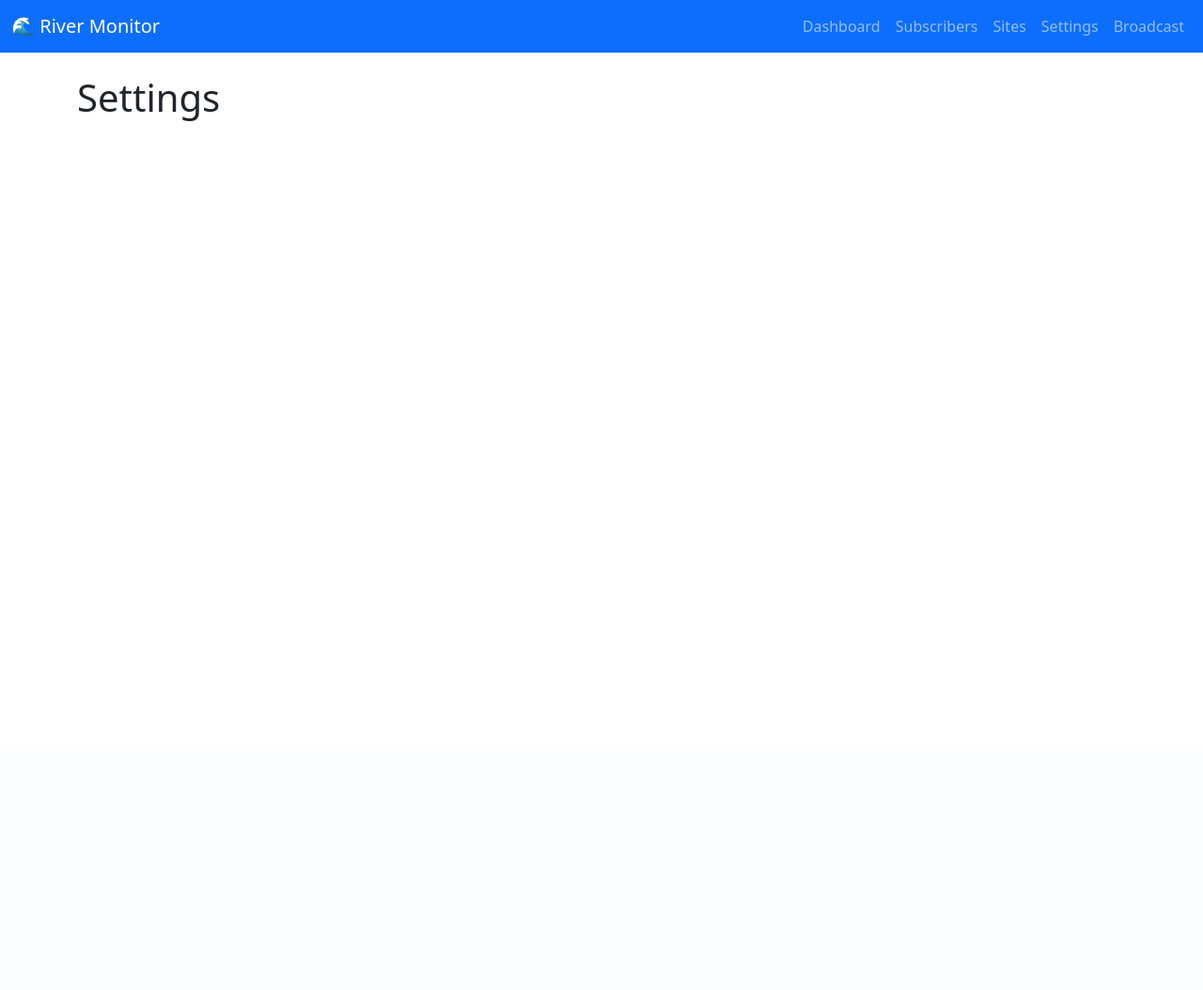
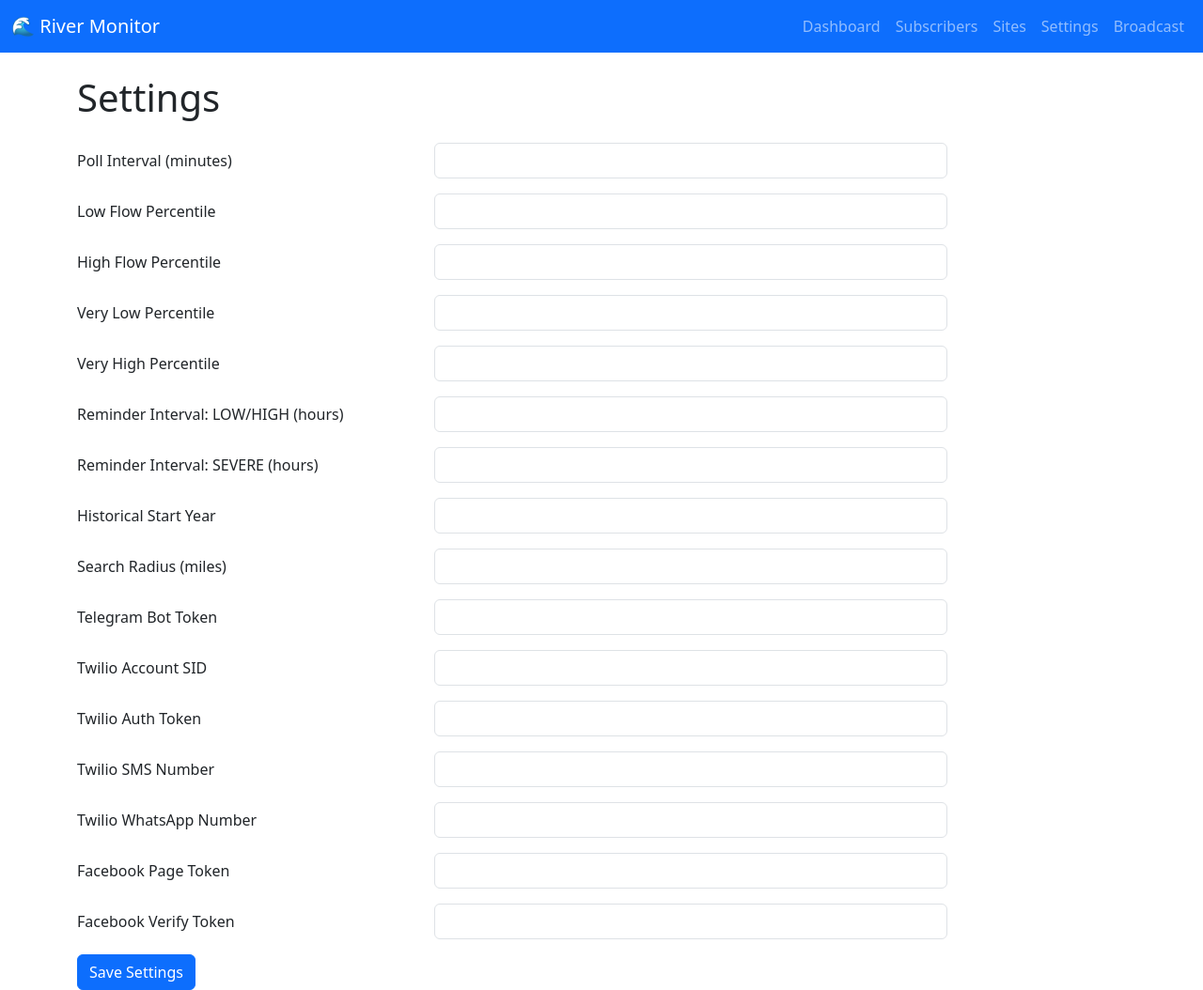
Before and after one commit to conradstorz/My_River_Level, a Flask app: page /settings in a window 1280 px wide. Shown: the whole page at 94% size. Before the commit the page ends 129 px from the top, so only its background shows below. Run offline with Flask 3, Linux system fonts and the light colour scheme; data that the repository does not hold is empty.

Commit message:
feat: settings page for all config including channel credentials
Co-Authored-By: Claude Sonnet 4.6 <noreply@anthropic.com>

```diff
--- a/web/routes.py
+++ b/web/routes.py
@@ -1,5 +1,24 @@
 from flask import render_template, current_app, request, redirect, url_for, flash
 from db.models import get_db, get_setting, set_setting
+
+SETTINGS_FIELDS = [
+    ("poll_interval_minutes", "Poll Interval (minutes)", "number"),
+    ("low_percentile", "Low Flow Percentile", "number"),
+    ("high_percentile", "High Flow Percentile", "number"),
+    ("very_low_percentile", "Very Low Percentile", "number"),
+    ("very_high_percentile", "Very High Percentile", "number"),
+    ("reminder_low_high_hours", "Reminder Interval: LOW/HIGH (hours)", "number"),
+    ("reminder_severe_hours", "Reminder Interval: SEVERE (hours)", "number"),
+    ("historical_start_year", "Historical Start Year", "number"),
+    ("search_radius_miles", "Search Radius (miles)", "number"),
+    ("telegram_bot_token", "Telegram Bot Token", "password"),
+    ("twilio_account_sid", "Twilio Account SID", "text"),
+    ("twilio_auth_token", "Twilio Auth Token", "password"),
+    ("twilio_sms_number", "Twilio SMS Number", "text"),
+    ("twilio_whatsapp_number", "Twilio WhatsApp Number", "text"),
+    ("facebook_page_token", "Facebook Page Token", "password"),
+    ("facebook_verify_token", "Facebook Verify Token", "text"),
+]
 
 
 def register_routes(app):
@@ -164,7 +183,15 @@ def register_routes(app):
 
     @app.route("/settings", methods=["GET", "POST"])
     def settings():
-        return render_template("settings.html", fields=[], current={})
+        db_path = current_app.config["DB_PATH"]
+        if request.method == "POST":
+            for key, _, _ in SETTINGS_FIELDS:
+                value = request.form.get(key, "")
+                set_setting(key, value, db_path)
+            flash("Settings saved.", "success")
+            return redirect(url_for("settings"))
+        current = {key: get_setting(key, db_path, default="") for key, _, _ in SETTINGS_FIELDS}
+        return render_template("settings.html", fields=SETTINGS_FIELDS, current=current)
 
     @app.route("/broadcast", methods=["GET", "POST"])
     def broadcast():
--- a/web/templates/settings.html
+++ b/web/templates/settings.html
@@ -1,3 +1,19 @@
 {% extends "base.html" %}
 {% block title %}Settings{% endblock %}
-{% block content %}<h1>Settings</h1>{% endblock %}
+{% block content %}
+<h1 class="mb-4">Settings</h1>
+<form method="post" action="/settings">
+  {% for key, label, input_type in fields %}
+  <div class="mb-3 row">
+    <label class="col-sm-4 col-form-label">{{ label }}</label>
+    <div class="col-sm-6">
+      <input type="{{ input_type }}" name="{{ key }}"
+             value="{{ current[key] }}"
+             class="form-control"
+             {% if input_type == "password" %}autocomplete="new-password"{% endif %}>
+    </div>
+  </div>
+  {% endfor %}
+  <button type="submit" class="btn btn-primary">Save Settings</button>
+</form>
+{% endblock %}
```
Also changed, not shown: tests/web/test_settings.py (added, +37 -0 lines).
